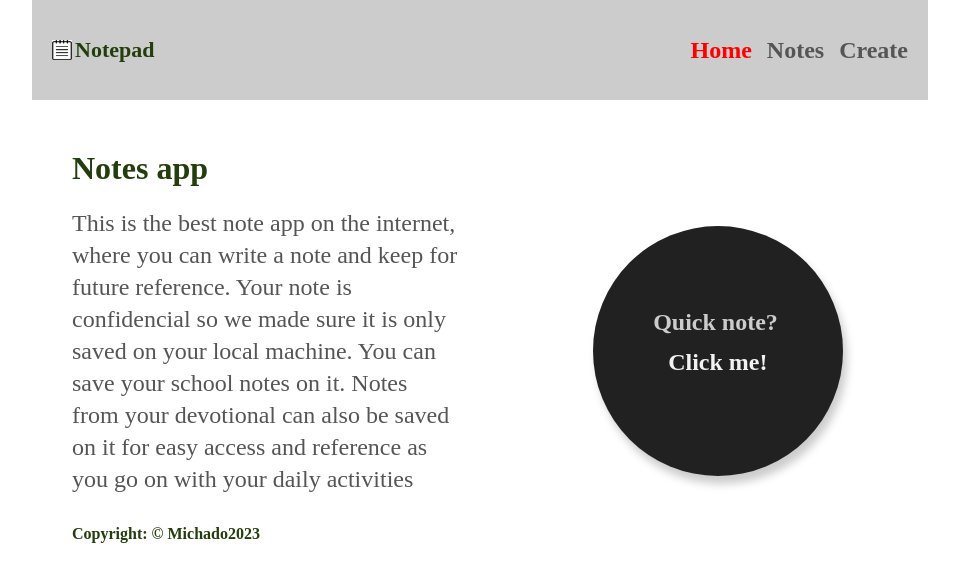
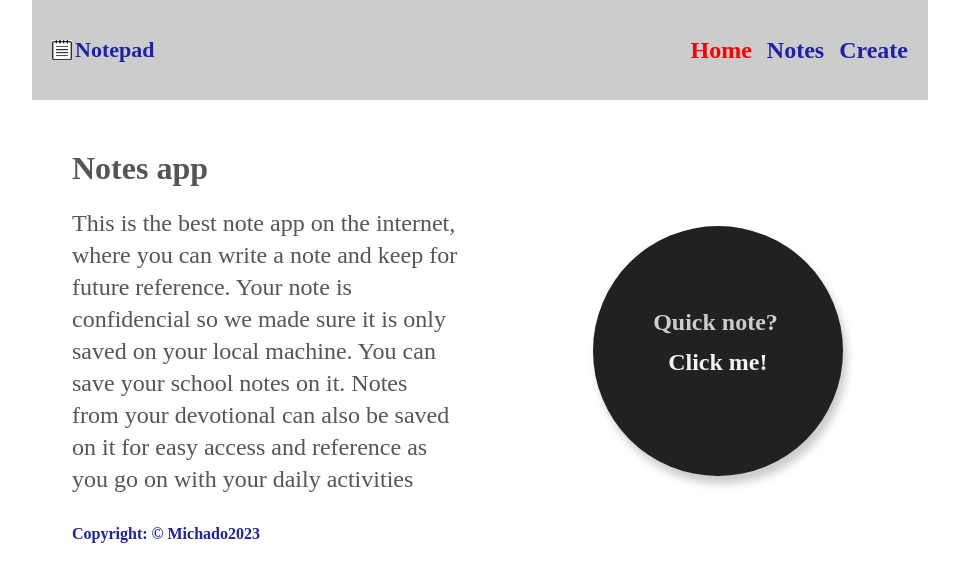
Before and after one commit to michado2019/notepad-app, a React (Create React App) app: page / in a window 1280 px wide. Shown: the top 582 px of the page, without its empty margins (160-1119 px from the left). Built offline with nearby package versions, Linux system fonts and the light colour scheme.

Commit message:
feat: app modified

```diff
--- a/src/components/Navbar.css
+++ b/src/components/Navbar.css
@@ -23,7 +23,7 @@
 }
 .logoText {
   font-size: 22px;
-  color: #233e0c;
+  color: #1f21a4;
 }
 .navbarList {
   display: flex;
@@ -35,7 +35,7 @@
 .navLinks {
   text-decoration: none;
   margin-left: 15px;
-  color: #555555;
+  color: #1f21a4;
 }
 .navLinks:hover {
   font-size: 23px;
--- a/src/components/pages/CreateNotes/CreateNotes.css
+++ b/src/components/pages/CreateNotes/CreateNotes.css
@@ -10,7 +10,7 @@
   width: 100%;
 }
 .createNotesTitle {
-  color: #233e0c;
+  color: #555555;
   margin-top: 10px;
 }
 .createNotesLabel {
@@ -26,7 +26,7 @@
   background-color: #f7f7f7;
 }
 .createNotesBtn {
-  background-color: #2b2ef5;
+  background-color: #1f21a4;
   padding: 15px 40px;
   color: #ffffff;
   border: 0;
--- a/src/components/pages/Notes/Notes.css
+++ b/src/components/pages/Notes/Notes.css
@@ -34,13 +34,13 @@
   margin-bottom: 5px;
 }
 .noteTitle {
-  color: #233e0c;
+  color: #555555;
   font-weight: 700;
   list-style: none;
   font-size: 20px;
 }
 .deleteIcon {
-  color: #111;
+  color: #1f21a4;
 }
 .deleteIcon:hover {
     font-size: 32px;
--- a/src/components/pages/home/Home.css
+++ b/src/components/pages/home/Home.css
@@ -14,7 +14,7 @@
 .homeNoteTitle {
   font-size: 32px;
   margin: 20px 0;
-  color: #233e0c;
+  color: #555555;
 }
 .homeNoteDetails {
   font-size: 24px;
@@ -58,6 +58,6 @@ text-decoration: none;
 .homeNote-copyright{
   font-weight: 700;
   margin-top: 30px;
-  font-style: 32px;
-  color: #233e0c;
+  font-style: 32px !important;
+  color: #1f21a4;
 }
```
